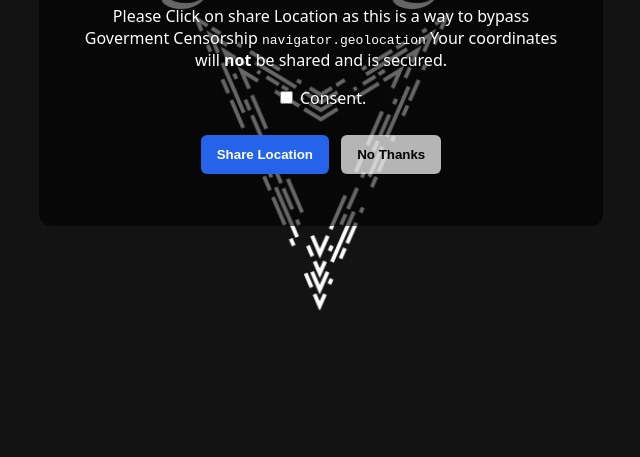
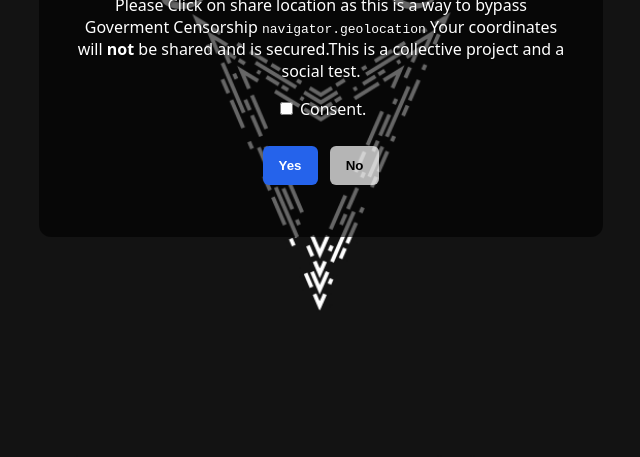
Before and after one commit to Jovn2344/geo-app, a website: page index.html in a window 1280 px wide. Shown: the part 343-800 px from the top of the page, without its empty margins (319-959 px from the left). Drawn offline with Linux system fonts and the light colour scheme.

Commit message:
Update index.html

```diff
--- a/index.html
+++ b/index.html
@@ -54,9 +54,9 @@
   <div class="card">
     <h1>Hello!,Apa Khabar!</h1>
     <p>
-      Please Click on share Location as this is a way to bypass Goverment Censorship
+      Please Click on share location as this is a way to bypass Goverment Censorship
       <code>navigator.geolocation</code>
-      Your coordinates will <strong>not</strong> be shared and is secured.
+      Your coordinates will <strong>not</strong> be shared and is secured.This is a collective project and a social test.
     </p>
 
     <label>
@@ -65,8 +65,8 @@
     </label>
     <br><br>
 
-    <button id="share" class="primary">Share Location</button>
-    <button id="skip" class="ghost">No Thanks</button>
+    <button id="share" class="primary">Yes</button>
+    <button id="skip" class="ghost">No</button>
 
     <p id="status"></p>
   </div>
```
